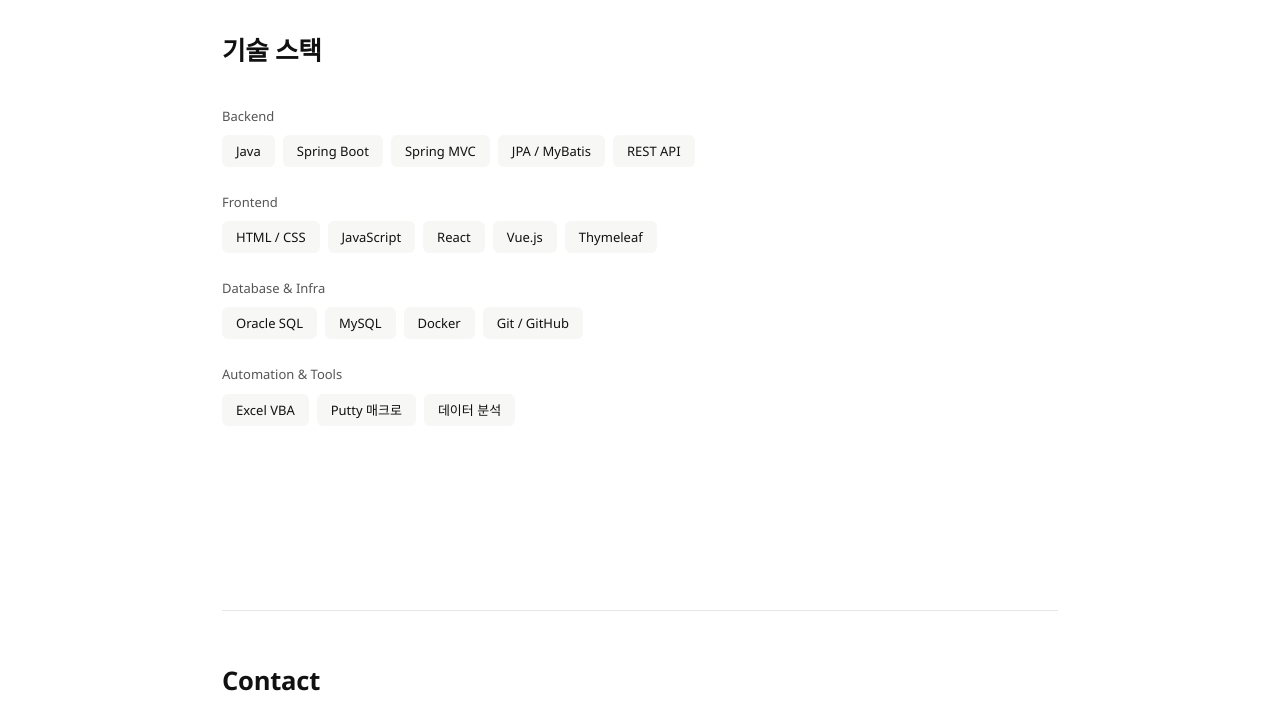
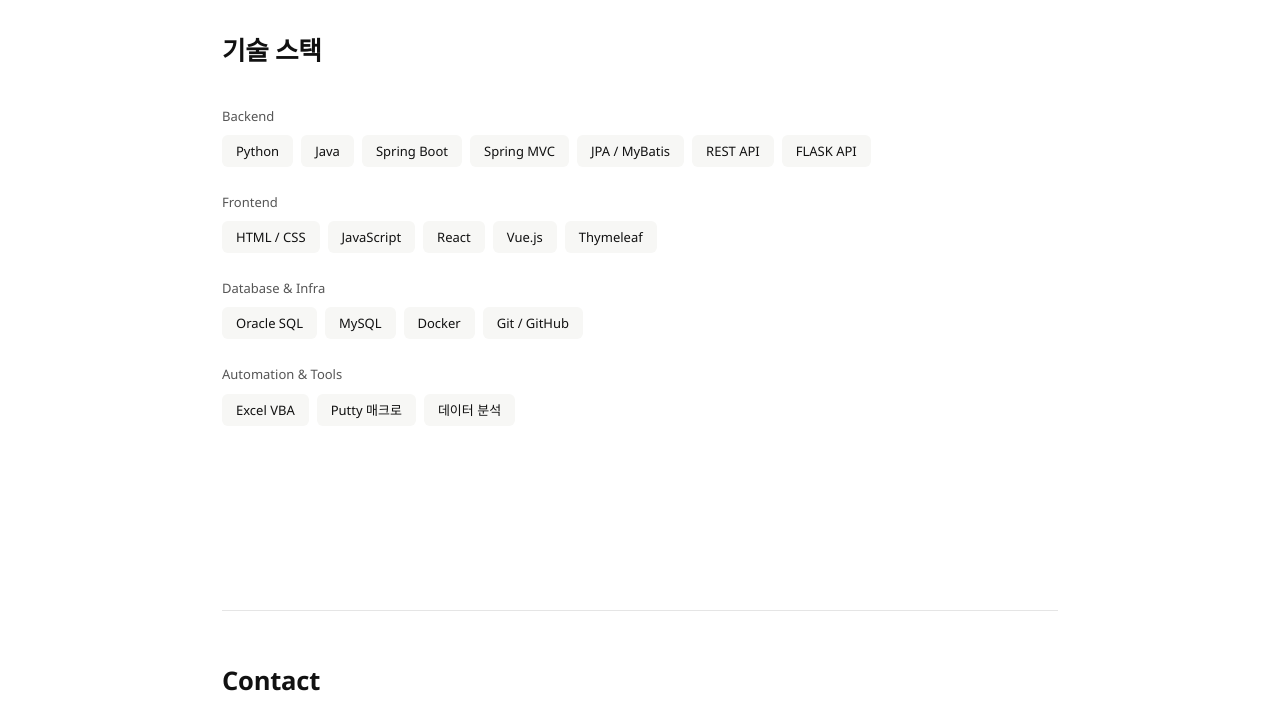
Before and after one commit to PangpiLee/PangpiLee, a plain HTML site: page index.html in a window 1280 px wide. Shown: the part 2080-2792 px from the top of the page. Drawn offline with Linux system fonts and the light colour scheme.

Commit message:
CHANGE SKILL_TAG

```diff
--- a/index.html
+++ b/index.html
@@ -145,11 +145,13 @@
     <div class="skill-group">
       <div class="skill-label">Backend</div>
       <div class="skill-tags">
+        <span class="skill-tag">Python</span>
         <span class="skill-tag">Java</span>
         <span class="skill-tag">Spring Boot</span>
         <span class="skill-tag">Spring MVC</span>
         <span class="skill-tag">JPA / MyBatis</span>
         <span class="skill-tag">REST API</span>
+        <span class="skill-tag">FLASK API</span>
       </div>
     </div>
 
```
